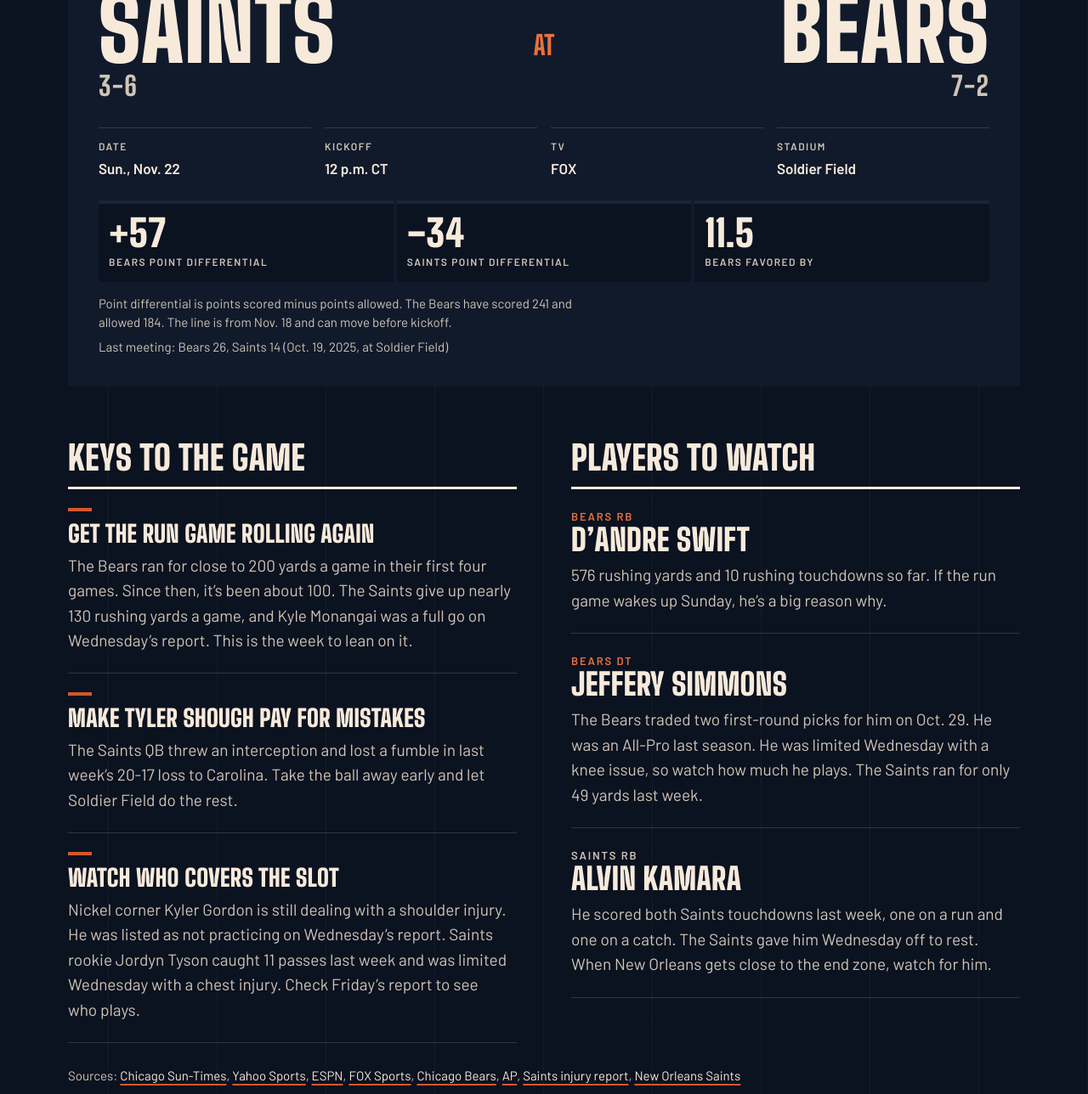
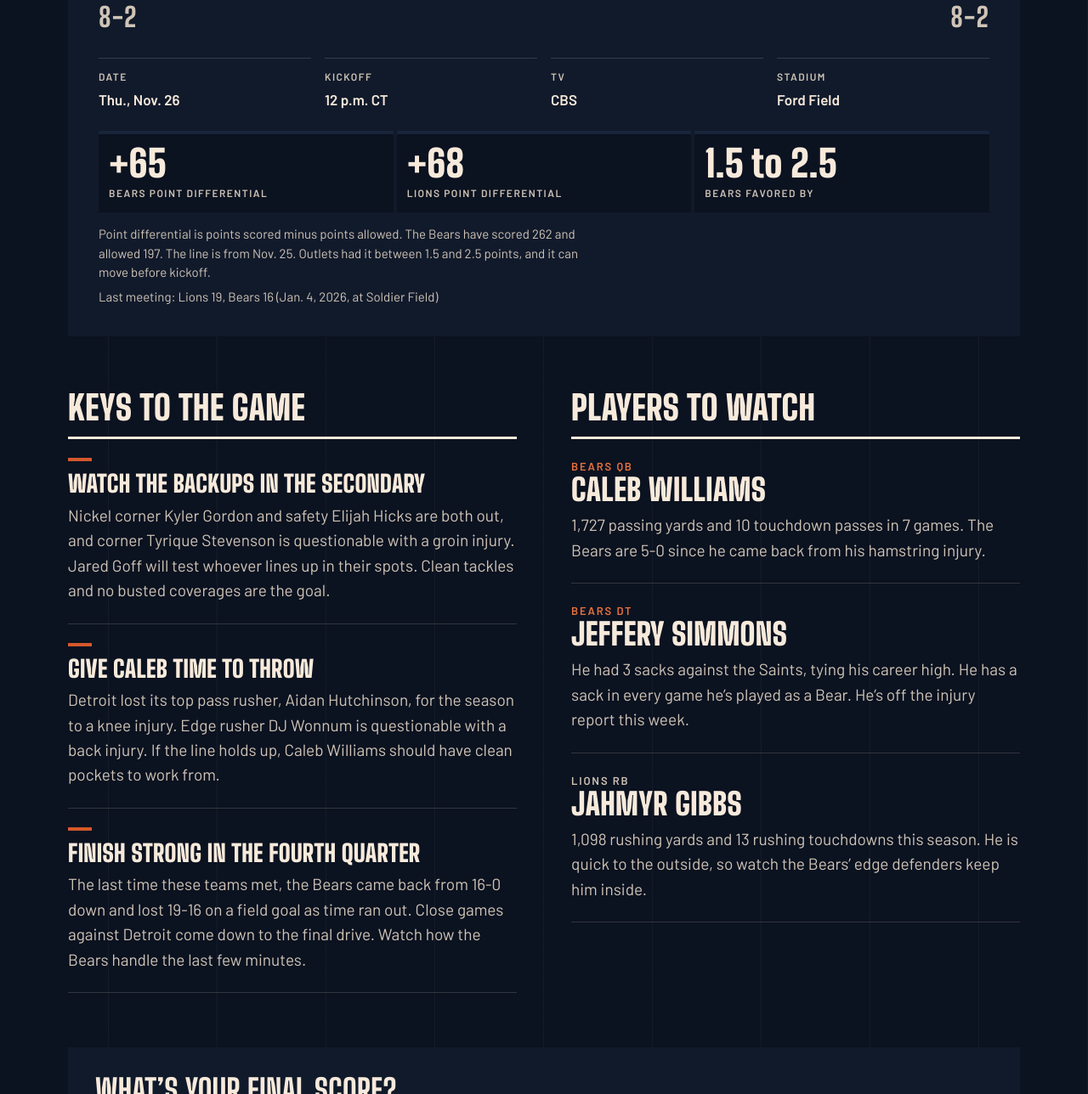
Before and after one commit to jamellewisbranding/fourthand312, a plain HTML site: page site/index.html in a window 1280 px wide. Shown: the part 2614-3902 px from the top of the page at 85% size. Drawn offline with Linux system fonts and the light colour scheme.

Commit message:
The Breakdown: Lions, Week 12 (Thanksgiving)
Co-Authored-By: Claude Opus 5.5 <noreply@anthropic.com>
Claude-Session: https://claude.ai/code/session_01GEB5CR9AyKbL8zL7vPWtJ4

```diff
--- a/site/index.html
+++ b/site/index.html
@@ -125,37 +125,37 @@
 
     <!-- THE BREAKDOWN: weekly game preview, replaced each game week between these markers. Format and rules: BREAKDOWN.md -->
     <!-- BREAKDOWN:START -->
-    <section class="breakdown" id="breakdown" aria-labelledby="breakdown-title" data-kickoff="2026-11-22T12:00:00-06:00">
+    <section class="breakdown" id="breakdown" aria-labelledby="breakdown-title" data-kickoff="2026-11-26T12:00:00-06:00">
       <div class="wrap breakdown__inner">
         <div class="breakdown__head">
           <h2 id="breakdown-title" class="section-title">The Breakdown</h2>
-          <p class="breakdown__date">Updated <time datetime="2026-11-18">Nov. 18, 2026</time></p>
+          <p class="breakdown__date">Updated <time datetime="2026-11-25">Nov. 25, 2026</time></p>
         </div>
-        <p class="breakdown__status" hidden>That game is in the books. This was the preview for the Saints game. The next Breakdown drops during the next game week.</p>
-        <p class="breakdown__lede">The Bears have won four straight since Caleb Williams came back from his hamstring injury. Now the Saints visit Soldier Field, and the NFC North is a three-way tie at 7-2. Here’s what to watch Sunday.</p>
+        <p class="breakdown__status" hidden>That game is in the books. This was the preview for the Lions game. The next Breakdown drops during the next game week.</p>
+        <p class="breakdown__lede">The Bears have won five straight and sit at 8-2. The Lions are 8-2 too, so first place in the NFC North is on the line in Detroit. Here’s what to watch Thursday.</p>
 
         <div class="matchup">
-          <p class="matchup__week">Week 11</p>
+          <p class="matchup__week">Week 12</p>
           <p class="matchup__teams">
-            <span class="matchup__team"><span class="matchup__name">Saints</span> <span class="matchup__record">3-6</span></span>
+            <span class="matchup__team"><span class="matchup__name">Bears</span> <span class="matchup__record">8-2</span></span>
             <span class="matchup__at">at</span>
-            <span class="matchup__team matchup__team--home"><span class="matchup__name">Bears</span> <span class="matchup__record">7-2</span></span>
+            <span class="matchup__team matchup__team--home"><span class="matchup__name">Lions</span> <span class="matchup__record">8-2</span></span>
           </p>
 
           <dl class="matchup__details">
-            <div><dt>Date</dt><dd><time datetime="2026-11-22">Sun., Nov. 22</time></dd></div>
+            <div><dt>Date</dt><dd><time datetime="2026-11-26">Thu., Nov. 26</time></dd></div>
             <div><dt>Kickoff</dt><dd>12 p.m. CT</dd></div>
-            <div><dt>TV</dt><dd>FOX</dd></div>
-            <div><dt>Stadium</dt><dd>Soldier Field</dd></div>
+            <div><dt>TV</dt><dd>CBS</dd></div>
+            <div><dt>Stadium</dt><dd>Ford Field</dd></div>
           </dl>
 
           <ul class="matchup__stats" role="list" aria-label="By the numbers">
-            <li><span class="matchup__stat-label">Bears point differential</span><span class="matchup__stat-value">+57</span></li>
-            <li><span class="matchup__stat-label">Saints point differential</span><span class="matchup__stat-value">&minus;34</span></li>
-            <li><span class="matchup__stat-label">Bears favored by</span><span class="matchup__stat-value">11.5</span></li>
+            <li><span class="matchup__stat-label">Bears point differential</span><span class="matchup__stat-value">+65</span></li>
+            <li><span class="matchup__stat-label">Lions point differential</span><span class="matchup__stat-value">+68</span></li>
+            <li><span class="matchup__stat-label">Bears favored by</span><span class="matchup__stat-value">1.5 to 2.5</span></li>
           </ul>
-          <p class="matchup__fine">Point differential is points scored minus points allowed. The Bears have scored 241 and allowed 184. The line is from Nov. 18 and can move before kickoff.</p>
-          <p class="matchup__fine">Last meeting: Bears 26, Saints 14 (Oct. 19, 2025, at Soldier Field)</p>
+          <p class="matchup__fine">Point differential is points scored minus points allowed. The Bears have scored 262 and allowed 197. The line is from Nov. 25. Outlets had it between 1.5 and 2.5 points, and it can move before kickoff.</p>
+          <p class="matchup__fine">Last meeting: Lions 19, Bears 16 (Jan. 4, 2026, at Soldier Field)</p>
         </div>
 
         <div class="breakdown__cols">
@@ -163,16 +163,16 @@
             <h3 class="breakdown__subhead">Keys to the game</h3>
             <ul class="keys" role="list">
               <li class="key">
-                <h4 class="key__title">Get the run game rolling again</h4>
-                <p class="key__text">The Bears ran for close to 200 yards a game in their first four games. Since then, it’s been about 100. The Saints give up nearly 130 rushing yards a game, and Kyle Monangai was a full go on Wednesday’s report. This is the week to lean on it.</p>
+                <h4 class="key__title">Watch the backups in the secondary</h4>
+                <p class="key__text">Nickel corner Kyler Gordon and safety Elijah Hicks are both out, and corner Tyrique Stevenson is questionable with a groin injury. Jared Goff will test whoever lines up in their spots. Clean tackles and no busted coverages are the goal.</p>
               </li>
               <li class="key">
-                <h4 class="key__title">Make Tyler Shough pay for mistakes</h4>
-                <p class="key__text">The Saints QB threw an interception and lost a fumble in last week’s 20-17 loss to Carolina. Take the ball away early and let Soldier Field do the rest.</p>
+                <h4 class="key__title">Give Caleb time to throw</h4>
+                <p class="key__text">Detroit lost its top pass rusher, Aidan Hutchinson, for the season to a knee injury. Edge rusher DJ Wonnum is questionable with a back injury. If the line holds up, Caleb Williams should have clean pockets to work from.</p>
               </li>
               <li class="key">
-                <h4 class="key__title">Watch who covers the slot</h4>
-                <p class="key__text">Nickel corner Kyler Gordon is still dealing with a shoulder injury. He was listed as not practicing on Wednesday’s report. Saints rookie Jordyn Tyson caught 11 passes last week and was limited Wednesday with a chest injury. Check Friday’s report to see who plays.</p>
+                <h4 class="key__title">Finish strong in the fourth quarter</h4>
+                <p class="key__text">The last time these teams met, the Bears came back from 16-0 down and lost 19-16 on a field goal as time ran out. Close games against Detroit come down to the final drive. Watch how the Bears handle the last few minutes.</p>
               </li>
             </ul>
           </div>
@@ -181,19 +181,19 @@
             <h3 class="breakdown__subhead">Players to watch</h3>
             <ul class="players" role="list">
               <li class="player">
-                <p class="player__team">Bears RB</p>
-                <h4 class="player__name">D’Andre Swift</h4>
-                <p class="player__text">576 rushing yards and 10 rushing touchdowns so far. If the run game wakes up Sunday, he’s a big reason why.</p>
+                <p class="player__team">Bears QB</p>
+                <h4 class="player__name">Caleb Williams</h4>
+                <p class="player__text">1,727 passing yards and 10 touchdown passes in 7 games. The Bears are 5-0 since he came back from his hamstring injury.</p>
               </li>
               <li class="player">
                 <p class="player__team">Bears DT</p>
                 <h4 class="player__name">Jeffery Simmons</h4>
-                <p class="player__text">The Bears traded two first-round picks for him on Oct. 29. He was an All-Pro last season. He was limited Wednesday with a knee issue, so watch how much he plays. The Saints ran for only 49 yards last week.</p>
+                <p class="player__text">He had 3 sacks against the Saints, tying his career high. He has a sack in every game he’s played as a Bear. He’s off the injury report this week.</p>
               </li>
               <li class="player player--opp">
-                <p class="player__team">Saints RB</p>
-                <h4 class="player__name">Alvin Kamara</h4>
-                <p class="player__text">He scored both Saints touchdowns last week, one on a run and one on a catch. The Saints gave him Wednesday off to rest. When New Orleans gets close to the end zone, watch for him.</p>
+                <p class="player__team">Lions RB</p>
+                <h4 class="player__name">Jahmyr Gibbs</h4>
+                <p class="player__text">1,098 rushing yards and 13 rushing touchdowns this season. He is quick to the outside, so watch the Bears’ edge defenders keep him inside.</p>
               </li>
             </ul>
           </div>
@@ -208,14 +208,16 @@
         </div>
 
         <p class="breakdown__sources">Sources:
-          <a href="https://chicago.suntimes.com/bears/2026/11/16/bears-ben-johnson-kyle-monangai-more-explosive-runs-after-bye-week-saints-nfl-coach-running-back" target="_blank" rel="noopener noreferrer">Chicago Sun-Times</a>,
-          <a href="https://sports.yahoo.com/articles/bears-vs-saints-injury-report-224439372.html" target="_blank" rel="noopener noreferrer">Yahoo Sports</a>,
-          <a href="https://www.espn.com/nfl/recap/_/gameId/401873055" target="_blank" rel="noopener noreferrer">ESPN</a>,
+          <a href="https://www.chicagobears.com/news/how-to-watch-chicago-bears-detroit-lions-thanksgiving-day-2026-week-12-listen-stream-tv-radio-online-nfl" target="_blank" rel="noopener noreferrer">Chicago Bears</a>,
+          <a href="https://www.chicagobears.com/news/three-bears-players-ruled-out-of-thanksgiving-game-in-detroit-injury-update" target="_blank" rel="noopener noreferrer">Bears injury report</a>,
+          <a href="https://www.detroitlions.com/news/lions-vs-bears-injury-report-nov-25-wonnum-clark-laporta" target="_blank" rel="noopener noreferrer">Lions injury report</a>,
+          <a href="https://sports.yahoo.com/nfl/articles/bears-vs-lions-injury-report-215000540.html" target="_blank" rel="noopener noreferrer">Yahoo Sports</a>,
+          <a href="https://www.espn.com/nfl/story/_/id/50582822/thanksgiving-games-picks-schedule-fantasy-odds-2026" target="_blank" rel="noopener noreferrer">ESPN</a>,
+          <a href="https://www.nfl.com/news/2026-nfl-season-week-11-what-we-learned-from-sunday-s-games" target="_blank" rel="noopener noreferrer">NFL.com</a>,
           <a href="https://www.foxsports.com/nfl/week-11-new-orleans-saints-vs-chicago-bears-nov-22-2026-game-boxscore-11090" target="_blank" rel="noopener noreferrer">FOX Sports</a>,
-          <a href="https://www.chicagobears.com/news/chicago-bears-acquire-all-pro-dl-jeffery-simmons-via-trade-roster-moves" target="_blank" rel="noopener noreferrer">Chicago Bears</a>,
-          <a href="https://www.lanacion.com.ar/usa/johnson-and-bears-looking-to-improve-rushing-attack-during-bye-week-for-2nd-straight-year-nid12112026/" target="_blank" rel="noopener noreferrer">AP</a>,
-          <a href="https://www.neworleanssaints.com/news/injury-report-chicago-bears-vs-new-orleans-saints-2026-nfl-week-11-wednesday" target="_blank" rel="noopener noreferrer">Saints injury report</a>,
-          <a href="https://www.neworleanssaints.com/news/chicago-bears-2026-new-orleans-saints-opponent-profile" target="_blank" rel="noopener noreferrer">New Orleans Saints</a>
+          <a href="https://chicago.suntimes.com/bears/2026/11/25/bears-lions-thanksgiving-nfl-detroit-ford-field-chicago-caleb-williams-jared-goff-ben-johnson-dan-campbell-jahmyr-gibbs" target="_blank" rel="noopener noreferrer">Chicago Sun-Times</a>,
+          <a href="https://www.nbcchicago.com/chicago-sports-bears-sox-cubs-bulls-blackhawks/who-do-the-bears-play-on-thanksgiving-what-to-know-ahead-of-big-game/4018989/" target="_blank" rel="noopener noreferrer">NBC Chicago</a>,
+          <a href="https://www.espn.com/nfl/recap/_/gameId/401772965" target="_blank" rel="noopener noreferrer">ESPN last meeting</a>
           <span class="sr-only">(links open in a new tab)</span>
         </p>
       </div>
```
